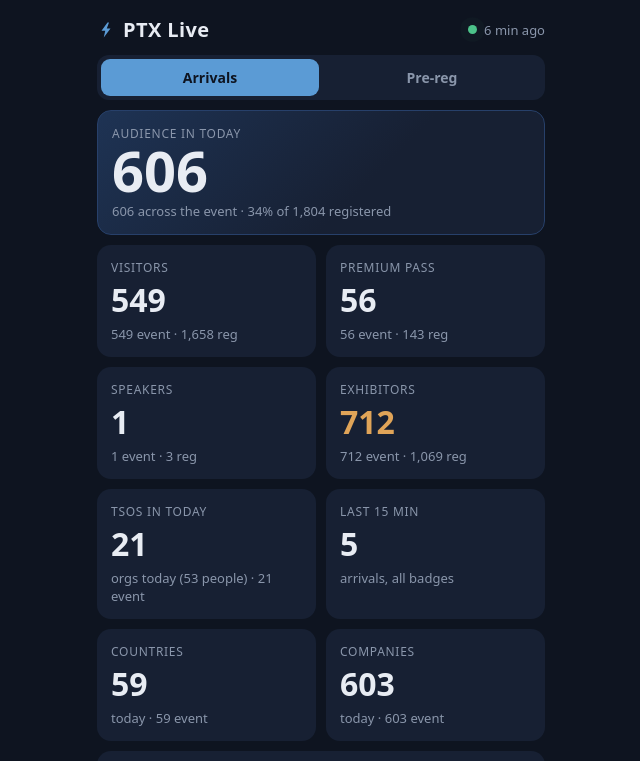
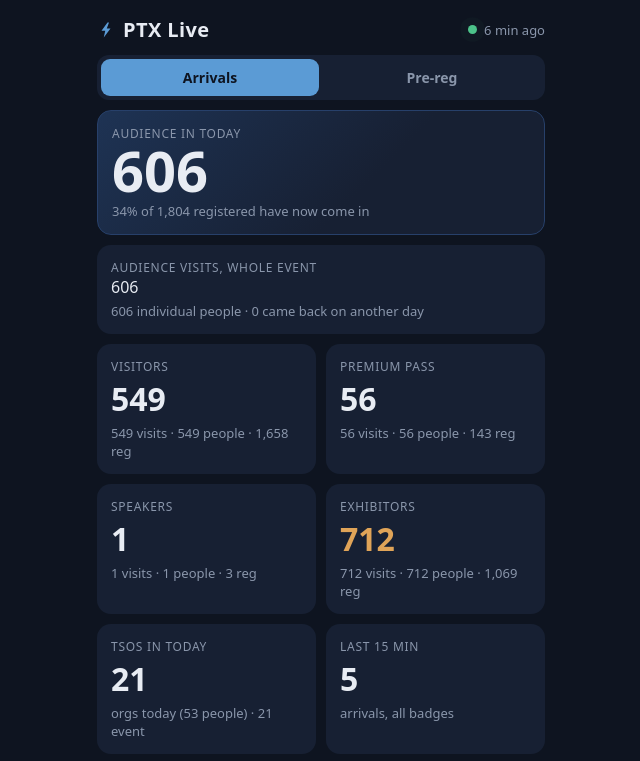
Before and after one commit to ryanpurvis67/ptx-live-k7q2, a plain HTML site: page index.html in a window 1280 px wide. Shown: the top 761 px of the page, without its empty margins (319-959 px from the left). Drawn offline with Linux system fonts and the light colour scheme.

Commit message:
page v12: audience visits (repeat days counted) beside individual people
Co-Authored-By: Claude Opus 5.5 <noreply@anthropic.com>

```diff
--- a/index.html
+++ b/index.html
@@ -93,6 +93,11 @@ th{color:var(--mute);font-weight:500}
   <div class="sub" id="audsub"></div>
 </div>
 
+<div class="card"><div class="lbl">Audience visits, whole event</div>
+  <div class="n" id="visits">–</div>
+  <div class="sub" id="visitsub"></div>
+</div>
+
 <div class="grid" id="groups"></div>
 
 <div class="grid">
@@ -128,7 +133,7 @@ function ageTick(){
 
 // bump with PAGE_VERSION in build_onsite_dashboard.py: an old cached copy of this page
 // sees a newer number in data.json and reloads itself, so the phone never runs stale code
-const PAGE=11;
+const PAGE=12;
 
 // which tab is showing: null until chosen, ?tab=reg / ?tab=att opens on one directly
 let view=({reg:"reg",att:"att"})[new URLSearchParams(location.search).get("tab")]??null;
@@ -176,10 +181,14 @@ function render(d){
   if(!scanning){ ageTick(); return; }
 
   $("aud").textContent=fmt(sum(d.today,AUD));
-  $("audsub").textContent=
-    `${fmt(sum(d.event_to_date,AUD))} across the event · ${d.showup_pct}% of ${fmt(sum(d.registered,AUD))} registered`;
+  $("audsub").textContent=`${d.showup_pct}% of ${fmt(sum(d.registered,AUD))} registered have now come in`;
+  // visits count a returning person once per day; individual people count them once
+  const ev=d.event_visits||d.event_to_date;
+  $("visits").textContent=fmt(sum(ev,AUD));
+  $("visitsub").textContent=`${fmt(sum(d.event_to_date,AUD))} individual people · `+
+    `${fmt(d.returning||0)} came back on another day`;
   $("groups").innerHTML=G.map(g=>`<div class="card ${g==="Exhibitors"?"exh":""}"><div class="lbl">${g}</div>
-    <div class="n">${fmt(d.today[g])}</div><div class="sub">${fmt(d.event_to_date[g])} event · ${fmt(d.registered[g])} reg</div></div>`).join("");
+    <div class="n">${fmt(d.today[g])}</div><div class="sub">${fmt(ev[g])} visits · ${fmt(d.event_to_date[g])} people · ${fmt(d.registered[g])} reg</div></div>`).join("");
 
   $("tso").textContent=fmt(d.tso_orgs_today);
   $("tsosub").textContent=`orgs today (${fmt(d.tso_people_today)} people) · ${fmt(d.tso_orgs_event)} event`;
```
